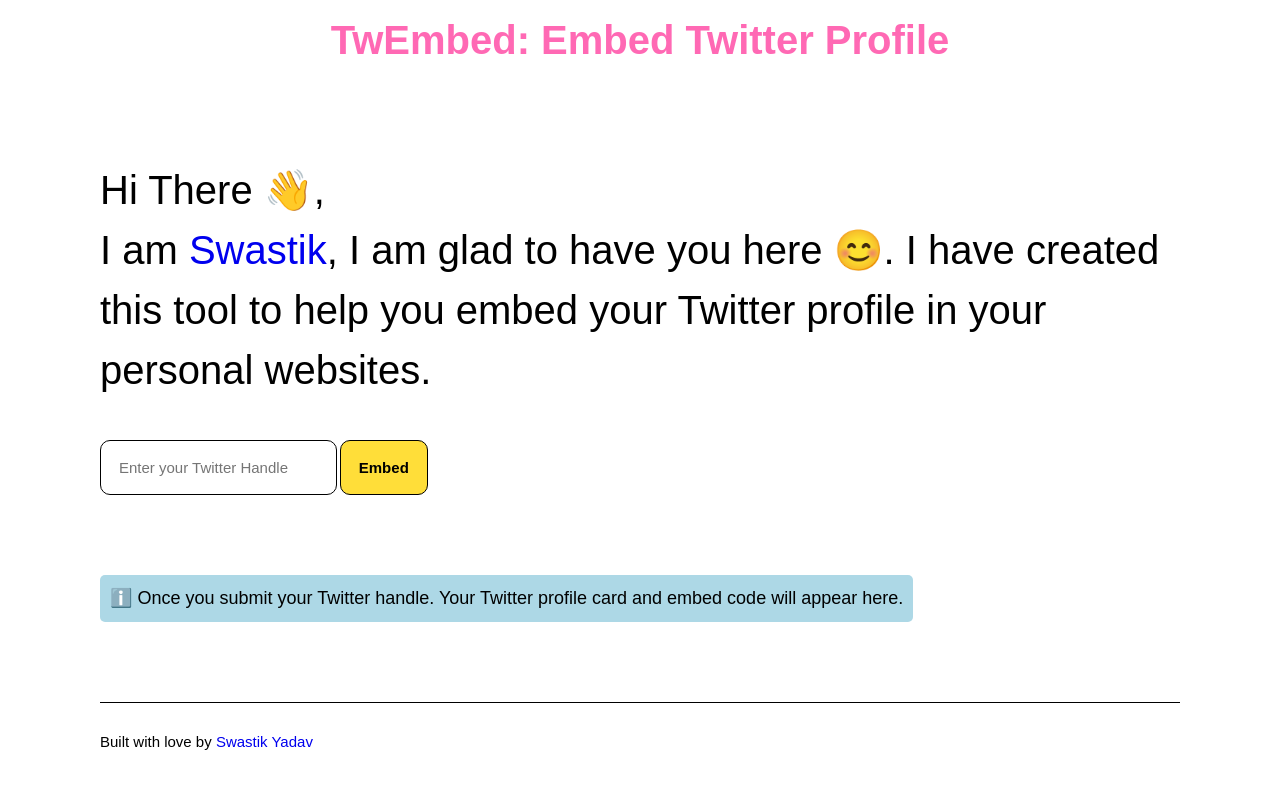
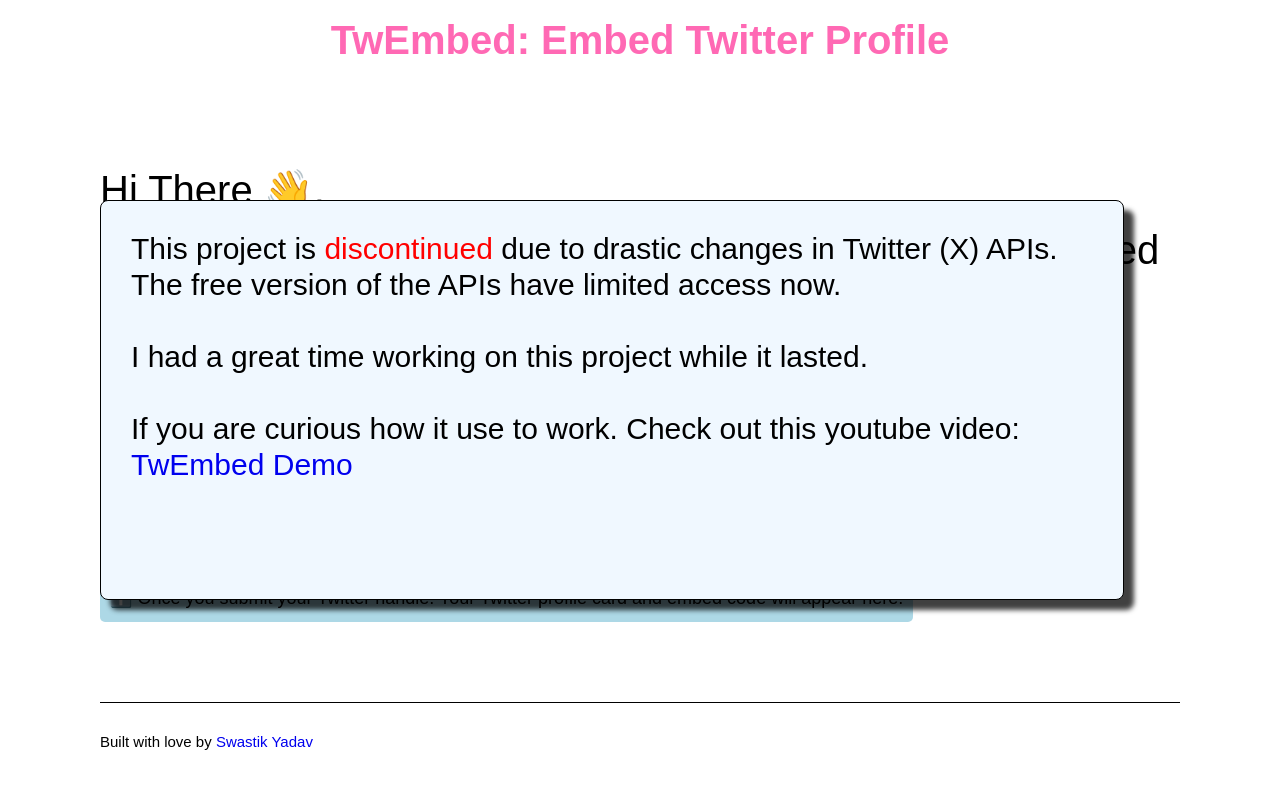
Before and after one commit to Swastikyadav/TwEmbed, a website: page client/index.html in a window 1280 px wide. Drawn offline with Linux system fonts and the light colour scheme.

Commit message:
add project discontinued message

```diff
--- a/client/index.html
+++ b/client/index.html
@@ -27,12 +27,27 @@
     <link rel="stylesheet" href="./stylesheets/snippet.css" />
     <link rel="stylesheet" href="./stylesheets/footer.css" />
     <link rel="stylesheet" href="./stylesheets/mediaQuery.css" />
+    <link rel ="stylesheet" href="./stylesheets/discontinued.css" />
   </head>
   <body>
     <div class="wrapper">
       <header class="header">
         <h1>TwEmbed: Embed Twitter Profile</h1>
       </header>
+
+      <div class="discontinued-message">
+        <p>
+          This project is <span class="label">discontinued</span> due to drastic changes in Twitter (X) APIs. The free version of the APIs
+          have limited access now.
+          <br /><br />
+          I had a great time working on this project while it lasted.
+          <br><br />
+          If you are curious how it use to work. Check out this youtube video:
+          <a href="https://www.youtube.com/watch?v=iV7Y5WS0n0E" target="_blank">
+            TwEmbed Demo
+          </a>
+        </p>
+      </div>
 
       <section class="text-info">
         <p>
--- /dev/null
+++ b/client/stylesheets/discontinued.css
@@ -0,0 +1,21 @@
+.discontinued-message {
+    width: 80%;
+    height: 400px;
+    position: fixed;
+    margin: 0 auto;
+    top: calc(50% - 200px);
+    border: 1px solid black;
+    border-radius: 8px;
+    background: aliceblue;
+    box-shadow: 10px 10px 5px 0px rgba(0,0,0,0.75);
+    padding: 30px;
+}
+
+.discontinued-message p {
+    font-size: 3rem !important;
+    line-height: 1.2 !important;
+}
+
+.discontinued-message .label {
+    color: red;
+}
--- a/client/stylesheets/mediaQuery.css
+++ b/client/stylesheets/mediaQuery.css
@@ -27,6 +27,10 @@
 
   .img-container {
     height: 107px;
+  }
+
+  .discontinued-message {
+    height: 280px !important;
   }
 }
 
```
